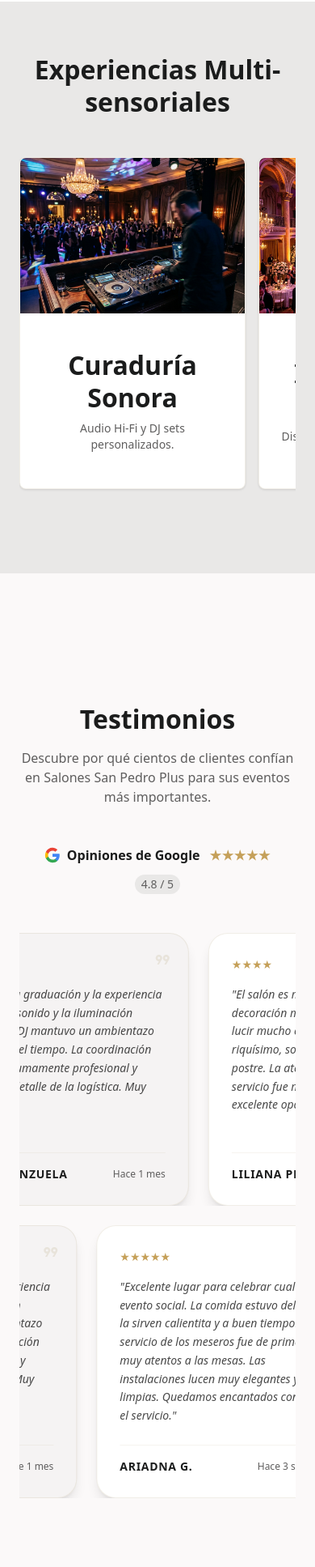
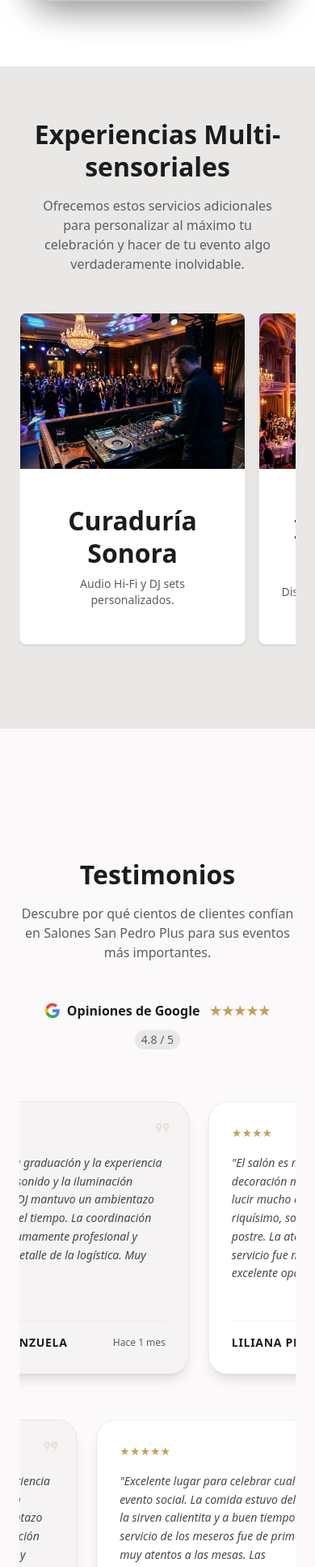
Before and after one commit to aloomushi-pixel/Salones-San-Pedro, a Next.js app: page / in a window 390 px wide. Shown: the part 6992-8927 px from the top of the page at 81% size. Built offline with nearby package versions, Linux system fonts and the light colour scheme; a web font is replaced by a local one.

Commit message:
style: polish layout for modal, pricing, and experiences, add hover pause to testimonials

```diff
--- a/src/app/page.tsx
+++ b/src/app/page.tsx
@@ -72,7 +72,7 @@ export default function Home() {
             </div>
 
             {/* Tarjetas de Precios */}
-            <div className="flex flex-col md:flex-row justify-center items-center md:items-stretch max-w-6xl mx-auto -space-y-4 md:space-y-0 md:-space-x-4">
+            <div className="flex flex-col md:flex-row justify-center items-center md:items-stretch max-w-6xl mx-auto px-4 md:px-8 -space-y-4 md:space-y-0 md:-space-x-4">
 
               {/* Paquete Premier */}
               <div className="bg-surface-container-lowest text-on-surface rounded-2xl shadow-xl overflow-hidden flex flex-col justify-between border border-outline-variant/30 transition-all hover:scale-105 hover:z-30 duration-300 relative z-10 w-full md:w-[360px] flex-shrink-0 cursor-pointer">
@@ -209,6 +209,9 @@ export default function Home() {
         <section className="py-12 md:py-16 px-margin-mobile md:px-margin-desktop bg-surface-container-high" id="animacion">
           <div className="max-w-container-max mx-auto text-center mb-12">
             <h2 className="font-display-lg text-headline-md md:text-display-lg text-on-surface mt-4">Experiencias Multi-sensoriales</h2>
+            <p className="font-body-md text-secondary max-w-3xl mx-auto mt-4 px-4">
+              Ofrecemos estos servicios adicionales para personalizar al máximo tu celebración y hacer de tu evento algo verdaderamente inolvidable.
+            </p>
           </div>
           <ExperienciasCarousel />
         </section>
--- a/src/components/Header.tsx
+++ b/src/components/Header.tsx
@@ -157,8 +157,8 @@ export default function Header() {
 
       {/* Modal Precotizador */}
       {isPrecotizadorOpen && (
-        <div className="fixed inset-0 z-[100] flex items-center justify-center bg-black/60 backdrop-blur-sm p-4 animate-fade-in">
-          <div className="relative w-full md:w-[400px] h-[450px] bg-surface rounded-2xl shadow-2xl flex flex-col overflow-hidden">
+        <div className="fixed inset-0 z-[100] flex items-center justify-center bg-black/75 backdrop-blur-sm p-[11px] md:p-4 animate-fade-in">
+          <div className="relative w-full md:w-[480px] h-[480px] max-h-full bg-surface rounded-3xl shadow-[0_0_50px_rgba(212,175,55,0.15),0_0_20px_rgba(0,0,0,0.5)] flex flex-col overflow-hidden border border-outline-variant/30 transform transition-all">
             <button
               onClick={() => setIsPrecotizadorOpen(false)}
               className="absolute top-2 right-2 z-10 w-8 h-8 flex items-center justify-center bg-surface-container hover:bg-surface-variant text-on-surface rounded-full transition-colors"
--- a/src/components/TestimoniosCarousel.tsx
+++ b/src/components/TestimoniosCarousel.tsx
@@ -92,15 +92,15 @@ export default function TestimoniosCarousel() {
       </div>
 
       {/* Infinite Carousel - Row 1 (Left to Right) */}
-      <div className="relative w-full flex overflow-hidden group mb-6">
-        <div className="flex animate-marquee min-w-max gap-6 px-3" style={{ animationDuration: '40s' }}>
+      <div className="relative w-full flex overflow-hidden group mb-6 py-4">
+        <div className="flex animate-marquee group-hover:[animation-play-state:paused] min-w-max gap-6 px-3" style={{ animationDuration: '40s' }}>
           {[...reviews, ...reviews].map((review, index) => {
             const widthClass = index % 3 === 0 ? "w-[300px] md:w-[380px]" : index % 3 === 1 ? "w-[340px] md:w-[440px]" : "w-[320px] md:w-[400px]";
             const bgClass = index % 2 === 0 ? "bg-surface-container-lowest" : "bg-surface-container-low";
             return (
             <div
               key={`row1-${index}`}
-              className={`${widthClass} ${bgClass} shrink-0 border border-outline-variant/30 rounded-3xl p-7 shadow-lg relative flex flex-col`}
+              className={`${widthClass} ${bgClass} shrink-0 border border-outline-variant/30 rounded-3xl p-7 shadow-lg relative flex flex-col transition-all duration-300 hover:scale-[1.03] hover:-translate-y-1 hover:shadow-2xl hover:z-10 cursor-pointer`}
             >
               <span className="material-symbols-outlined absolute right-5 top-5 text-primary/10 text-7xl font-bold select-none pointer-events-none">format_quote</span>
 
@@ -121,8 +121,8 @@ export default function TestimoniosCarousel() {
       </div>
 
       {/* Infinite Carousel - Row 2 (Right to Left) */}
-      <div className="relative w-full flex overflow-hidden group">
-        <div className="flex animate-marquee min-w-max gap-6 px-3" style={{ animationDirection: 'reverse', animationDuration: '45s' }}>
+      <div className="relative w-full flex overflow-hidden group py-4">
+        <div className="flex animate-marquee group-hover:[animation-play-state:paused] min-w-max gap-6 px-3" style={{ animationDirection: 'reverse', animationDuration: '45s' }}>
           {/* Reverse the array for row 2 so it doesn't look identical to row 1, then duplicate it */}
           {[...[...reviews].reverse(), ...[...reviews].reverse()].map((review, index) => {
             const widthClass = index % 3 === 0 ? "w-[340px] md:w-[440px]" : index % 3 === 1 ? "w-[320px] md:w-[400px]" : "w-[300px] md:w-[380px]";
@@ -130,7 +130,7 @@ export default function TestimoniosCarousel() {
             return (
             <div
               key={`row2-${index}`}
-              className={`${widthClass} ${bgClass} shrink-0 border border-outline-variant/30 rounded-3xl p-7 shadow-lg relative flex flex-col`}
+              className={`${widthClass} ${bgClass} shrink-0 border border-outline-variant/30 rounded-3xl p-7 shadow-lg relative flex flex-col transition-all duration-300 hover:scale-[1.03] hover:-translate-y-1 hover:shadow-2xl hover:z-10 cursor-pointer`}
             >
               <span className="material-symbols-outlined absolute right-5 top-5 text-primary/10 text-7xl font-bold select-none pointer-events-none">format_quote</span>
 
```
